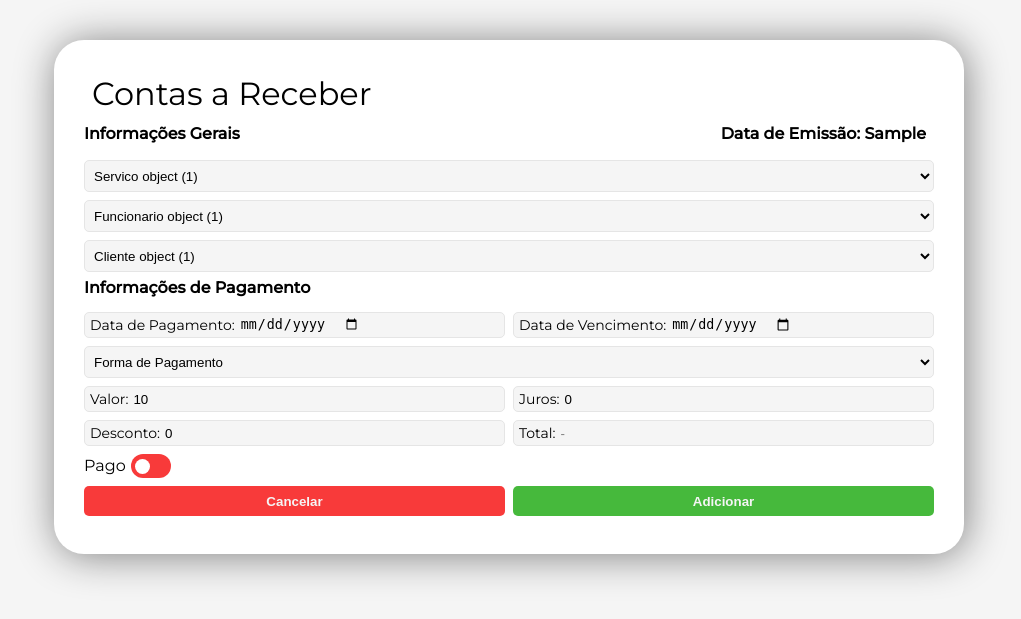
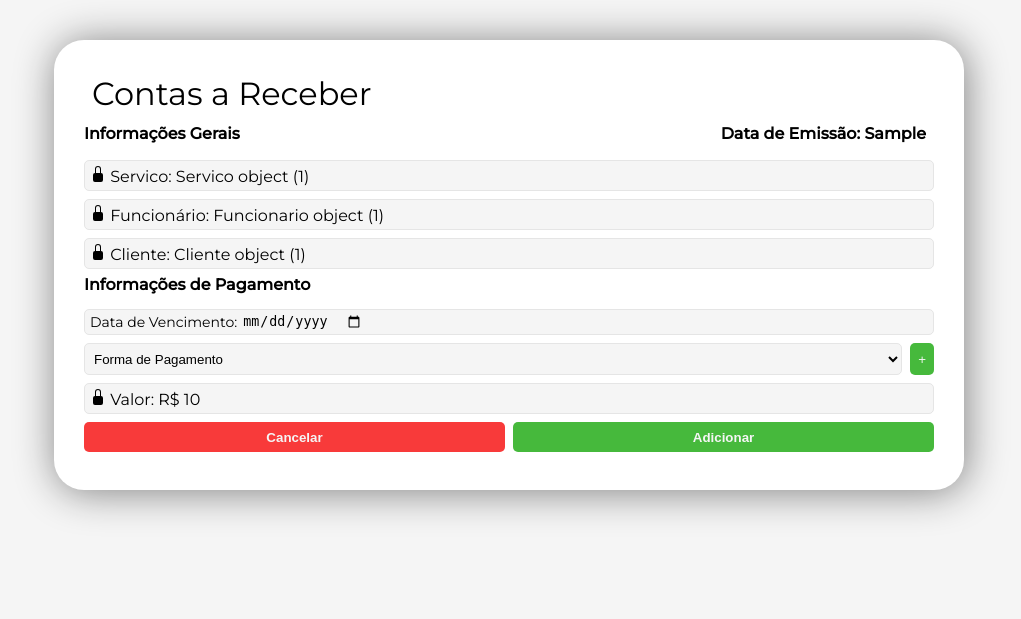
Before and after one commit to AleeLouffer-zz/ProjetoIntegradorPython, a Django app: template PIPython/templates/contas_a_receber/adicionar_conta_agendamento.html in a window 1280 px wide. Shown: the part 72-691 px from the top of the page, without its empty margins (131-1152 px from the left). Run offline with Django 3.2, Linux system fonts and the light colour scheme; tables that the repository leaves empty hold one stand-in row (values such as "Sample post"); the template is opened without the code that fills it: values that come from a table or form of the project are taken from there, most other values are stand-ins (such as "Sample title", 1, 10 or a date in 2020).

Commit message:
Segundo Commit

```diff
--- a/PIPython/Contas_a_Receber/models.py
+++ b/PIPython/Contas_a_Receber/models.py
@@ -11,9 +11,9 @@ class Forma_de_Pagamento(models.Model):
 class Contas_a_Receber(models.Model):
     id = models.AutoField(primary_key=True)
     valor = models.FloatField()
-    desconto = models.FloatField()
-    juros = models.FloatField()
-    total = models.FloatField()
+    desconto = models.FloatField(null=True)
+    juros = models.FloatField(null=True)
+    total = models.FloatField(null=True)
     pago = models.BooleanField(null=False, default=False)
     empresa = models.ForeignKey(Empresa, on_delete=models.CASCADE)
     data_de_pagamento = models.DateField(null=True)
--- a/PIPython/static/css/formulario__contas.css
+++ b/PIPython/static/css/formulario__contas.css
@@ -1,3 +1,4 @@
+
 .informacoes-gerais,
 .informacoes-pagamento {
   display: flex;
@@ -58,63 +59,76 @@
   margin-right: 5px;
 }
 
-.switch {
-  position: relative;
-  display: inline-block;
-  width: 40px;
-  height: 24px;
+.cabecalho__modal {
+  display: flex;
+  align-items: flex-start;
+  justify-content: space-between;
 }
 
-.switch input {
-  opacity: 0;
-  width: 0;
-  height: 0;
+.fundo__modal{
+  position: fixed;
+  top: 0;
+  left: 0;
+  z-index: 2;
+
+  width: 100%;
+  height: 100%;
+
+  background: rgb(0, 0, 0, 0.5);
 }
 
-.slider {
-  position: absolute;
-  cursor: pointer;
-  top: 0;
-  left: 0;
-  right: 0;
-  bottom: 0;
-  background-color: var(--vermelho);
-  -webkit-transition: 0.4s;
-  transition: 0.4s;
+.modal{
+  /*
+   - Colocar width apenas quando esta no tamanho do computador
+   - Celular: min-width:200px
+  */
+  width: 400px;
+  min-height: 60px;
+  background: white;
+
+  border-radius: 5px;
+  margin: 100px auto;
+  padding: 8px;
 }
 
-.slider:before {
-  position: absolute;
-  content: "";
-  height: 15px;
-  width: 15px;
-  left: 4px;
-  bottom: 4px;
-  background-color: white;
-  -webkit-transition: 0.4s;
-  transition: 0.4s;
+.formulario__forma_de_pagamento{
+  display: flex;
+  flex-direction: column;
+  gap: 8px;
+  justify-content: center;
 }
 
-input:checked + .slider {
-  background-color: var(--verde);
+.titulo__formulario{
+  padding: 8px 0;
 }
 
-input:focus + .slider {
-  box-shadow: 0 0 1px var(--verde);
+.informacoes {
+display: flex;
+flex-direction: column;
+gap: 8px;
+
+width: 100%;
 }
 
-input:checked + .slider:before {
-  -webkit-transform: translateX(15px);
-  -ms-transform: translateX(15px);
-  transform: translateX(15px);
+.informacao__paragrafo {
+background-color: whitesmoke;
+
+border-radius: 5px;
+border: 1px solid var(--cinza-claro);
+padding: 5px;
+min-width: 160px;
 }
 
-.slider.round {
-  border-radius: 34px;
+.forma_de_pagamento{
+  display: flex;
+  gap: 8px;
 }
 
-.slider.round:before {
-  border-radius: 50%;
+.formulario__pago{
+  margin: 8px 0;
+  display: flex;
+  flex-direction: column;
+  gap: 8px;
 }
 
 @media screen and (min-width: 780px) {
--- a/PIPython/static/js/telaContasAReceber.js
+++ b/PIPython/static/js/telaContasAReceber.js
@@ -0,0 +1,20 @@
+function fecharModal(e) {
+  console.log("hello")
+  e.preventDefault();
+  document.getElementById("caixa__modal").style.display = "none";
+}
+function abrirModal(e) {
+  e.preventDefault();
+  document.getElementById("caixa__modal").style.display = "block";
+}
+
+function  CalcularTotal(){
+  var valor = parseFloat(document.getElementById("valor__pagamento").value);
+  var valor_calculado = valor;
+  var juros = parseFloat(document.getElementById("juros").value);
+  var desconto = parseFloat(document.getElementById("desconto").value);
+  var total = document.getElementById("total");
+
+  valor_calculado = valor + (juros - desconto)
+  total.innerHTML = "Total: R$" + valor_calculado
+}
--- a/PIPython/templates/contas_a_receber/adicionar_conta_agendamento.html
+++ b/PIPython/templates/contas_a_receber/adicionar_conta_agendamento.html
@@ -11,75 +11,58 @@
                             <p class="data__emissao__paragrafo negrito">Data de Emissão: {{data_emissao}}</p>
                         </div>
                     </div>
-                    <div class="selecoes">
-                        <select id="servico" name="servico" class="select altura__32px">
-                            <option>{{servico}}</option>
-                        </select>
+                    <div class="informacoes">
+                        <p class="informacao__paragrafo">
+                            <svg xmlns="http://www.w3.org/2000/svg" width="16" height="16" fill="currentColor" class="bi bi-lock-fill" viewBox="0 0 16 16">
+                                <path d="M8 1a2 2 0 0 1 2 2v4H6V3a2 2 0 0 1 2-2zm3 6V3a3 3 0 0 0-6 0v4a2 2 0 0 0-2 2v5a2 2 0 0 0 2 2h6a2 2 0 0 0 2-2V9a2 2 0 0 0-2-2z"/>
+                            </svg>
+                            Servico: {{servico}}
+                        </p>
+                        <p class="informacao__paragrafo">
+                            <svg xmlns="http://www.w3.org/2000/svg" width="16" height="16" fill="currentColor" class="bi bi-lock-fill" viewBox="0 0 16 16">
+                                <path d="M8 1a2 2 0 0 1 2 2v4H6V3a2 2 0 0 1 2-2zm3 6V3a3 3 0 0 0-6 0v4a2 2 0 0 0-2 2v5a2 2 0 0 0 2 2h6a2 2 0 0 0 2-2V9a2 2 0 0 0-2-2z"/>
+                            </svg>
+                            Funcionário: {{funcionario}}
+                        </p>
+                        <p class="informacao__paragrafo">
+                            <svg xmlns="http://www.w3.org/2000/svg" width="16" height="16" fill="currentColor" class="bi bi-lock-fill" viewBox="0 0 16 16">
+                                <path d="M8 1a2 2 0 0 1 2 2v4H6V3a2 2 0 0 1 2-2zm3 6V3a3 3 0 0 0-6 0v4a2 2 0 0 0-2 2v5a2 2 0 0 0 2 2h6a2 2 0 0 0 2-2V9a2 2 0 0 0-2-2z"/>
+                            </svg>
+                            Cliente: {{cliente}}
+                        </p>
+                    </div>
 
-                        <select id="funcionario" name="funcionario" class="select altura__32px">
-                            <option>{{funcionario}}</option>
-                        </select>
-
-                        <select id="cliente" name="cliente" class="select altura__32px">
-                            <option>{{cliente}}</option>
-                        </select>
-                    </div>
                 </div>
                 <div class="informacoes-pagamento ">
                     <h1 class="titulo__informacoes com__margem negrito"> Informações de Pagamento </h1>
                     <div class="container__datas">
-                        <div class="data">
-                            <label for="data-inicio" class="label__input"> Data de Pagamento:  </label>
-                            <input id="data-inicio" name="data_pagamento" type="date" class="input__com__label">
-                        </div>
                         <div class="data">
                             <label for="data-fim" class="label__input"> Data de Vencimento: </label>
                             <input id="data-fim" name="data_vencimento" type="date" class="input__com__label">
                         </div>
                     </div>
 
-                    <select class="select altura__32px" name="forma_de_pagamento">
-                        <option value="None"> Forma de Pagamento </option>
-                        {% for forma in forma_de_pagamentos %}
-                        <option value="{{forma.id}}"> {{forma.nome}} </option>
-                        {% endfor %}
-                    </select>
-                    <div class="flex-row-item">
-                        <div class="container__input__label">
-                            <label for="valor" class="label__input"> Valor: </label>
-                            <input id="valor" type="text" name="valor" class="input__com__label placeholder__cinza" placeholder="R$" value="{{valor|floatformat}}">
-                        </div>
-                        <div class="container__input__label">
-                            <label for="juros" class="label__input"> Juros: </label>
-                            <input id="juros" type="text" name="juros" class="input__com__label placeholder__cinza" placeholder="-" value="0">
-                        </div>
+                    <div class="forma_de_pagamento">
+                        <select class="select altura__32px" name="forma_de_pagamento">
+                            <option value="Pendente"> Forma de Pagamento </option>
+                            {% for forma in forma_de_pagamentos %}
+                            <option value="{{forma.id}}">{{forma.nome}}</option>
+                            {% endfor %}
+                        </select>
+                        <button class="btn btn__adicionar" onclick="abrirModal(event)">+</button>
                     </div>
-                    <div class="flex-row-item">
-                        <div class="container__input__label">
-                            <label for="desconto" class="label__input"> Desconto: </label>
-                            <input id="desconto" type="text" name="desconto" class="input__com__label placeholder__cinza" placeholder="-" value="0">
-                        </div>
-
-                        <div class="container__input__label">
-                            <label for="total" class="label__input"> Total: </label>
-                            <input id="total" type="text" name="total" class="input__com__label placeholder__cinza" placeholder="-">
-                        </div>
-
-                    </div>
-
-                    <div class="informacoes-pagamento-pago">
-                        <label for="pago"> Pago </label>
-                        <label id="pago" class="switch">
-                            <input type="checkbox">
-                            <span class="slider round"></span>
-                        </label>
-                    </div>
+                    <p class="informacao__paragrafo">
+                        <svg xmlns="http://www.w3.org/2000/svg" width="16" height="16" fill="currentColor" class="bi bi-lock-fill" viewBox="0 0 16 16">
+                            <path d="M8 1a2 2 0 0 1 2 2v4H6V3a2 2 0 0 1 2-2zm3 6V3a3 3 0 0 0-6 0v4a2 2 0 0 0-2 2v5a2 2 0 0 0 2 2h6a2 2 0 0 0 2-2V9a2 2 0 0 0-2-2z"/>
+                        </svg>
+                        Valor: R$ {{valor}}
+                    </p>
                 </div>
                 <div class="botoes">
                     <button class="btn btn__cancelar preencher negrito" name="cancelar" type="submit"> Cancelar </button>
                     <button class="btn btn__adicionar preencher negrito" name="adicionar" type="submit"> Adicionar </button>
                 </div>
             </form>
-
         </div>
+        {% include 'contas_a_receber/adicionar_forma_de_pagamento_modal.html' %}
 {% endblock %}
--- /dev/null
+++ b/PIPython/templates/contas_a_receber/adicionar_forma_de_pagamento_modal.html
@@ -0,0 +1,18 @@
+<div class="fundo__modal" id="caixa__modal" style="display:none">
+    <div class="modal">
+            <div class="formulario__forma_de_pagamento">
+                <form action="{% url 'Contas_a_Receber:adicionar_forma_de_pagamento' %}" method="POST">  {% csrf_token %}
+                    <div class="cabecalho__modal">
+                        <p class="titulo__formulario"> Adicionar Forma de Pagamento </p>
+                        <button id="fecharModal" class="btn__icon" onclick="fecharModal(event)">
+                            <svg xmlns="http://www.w3.org/2000/svg" width="30" height="30" fill="currentColor" class="bi bi-x" viewBox="0 0 16 16">
+                            <path d="M4.646 4.646a.5.5 0 0 1 .708 0L8 7.293l2.646-2.647a.5.5 0 0 1 .708.708L8.707 8l2.647 2.646a.5.5 0 0 1-.708.708L8 8.707l-2.646 2.647a.5.5 0 0 1-.708-.708L7.293 8 4.646 5.354a.5.5 0 0 1 0-.708z" />
+                            </svg>
+                        </button>
+                    </div>
+                    <input type="text" name="forma_pagamento" class="input__de__texto fundo__branco" placeholder="Forma de Pagamento"/>
+                    <button type="submit" class="btn btn__adicionar">Confirmar</button>
+                </form>
+            </div>
+    </div>
+</div>
```
Also changed, not shown: PIPython/Contas_a_Receber/repo.py (+34 -18 lines), PIPython/Contas_a_Receber/url.py (+5 -2 lines), PIPython/Contas_a_Receber/views.py (+57 -43 lines), PIPython/templates/contas_a_receber/adicionar.html (+10 -34 lines), PIPython/templates/contas_a_receber/contas_a_receber.html (+16 -11 lines), PIPython/templates/contas_a_receber/editar.html (+19 -62 lines), PIPython/templates/contas_a_receber/informacoes_paragrafos.html (added, +20 -0 lines), PIPython/templates/contas_a_receber/pagamento.html (added, +41 -0 lines), PIPython/templates/contas_a_receber/selecoes_contas_a_receber.html (added, +22 -0 lines), PIPython/Contas_a_Receber/migrations/0001_initial.py.
